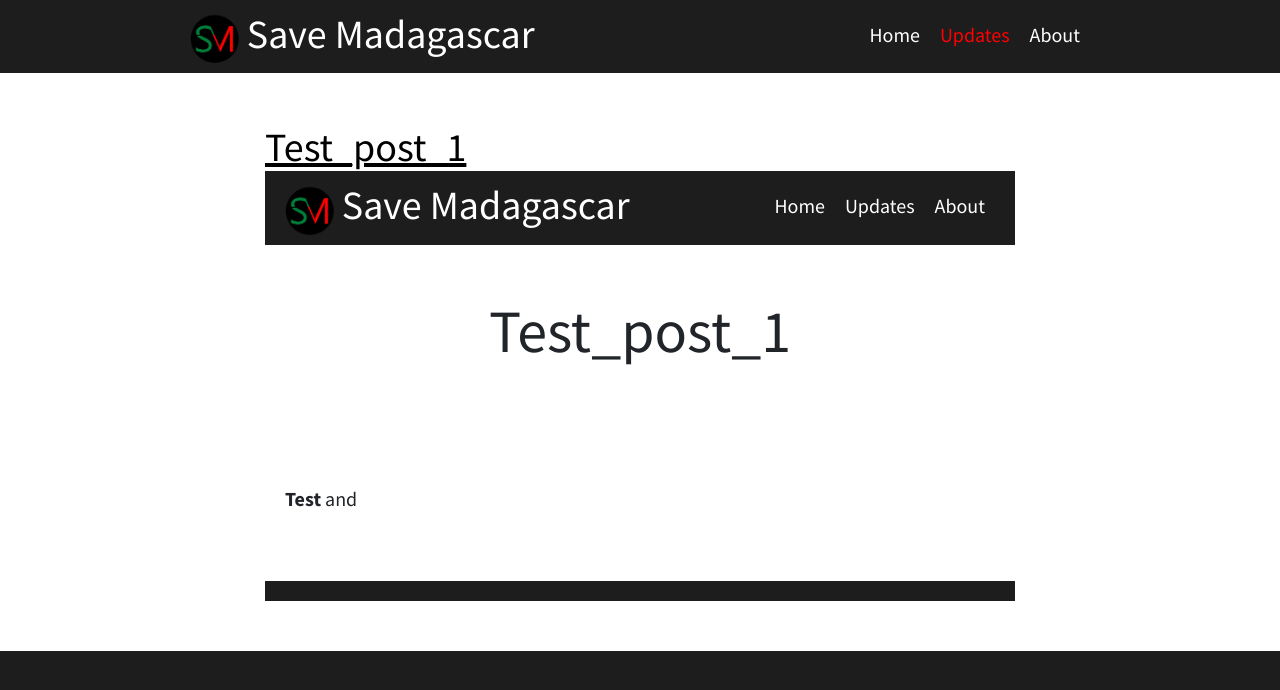
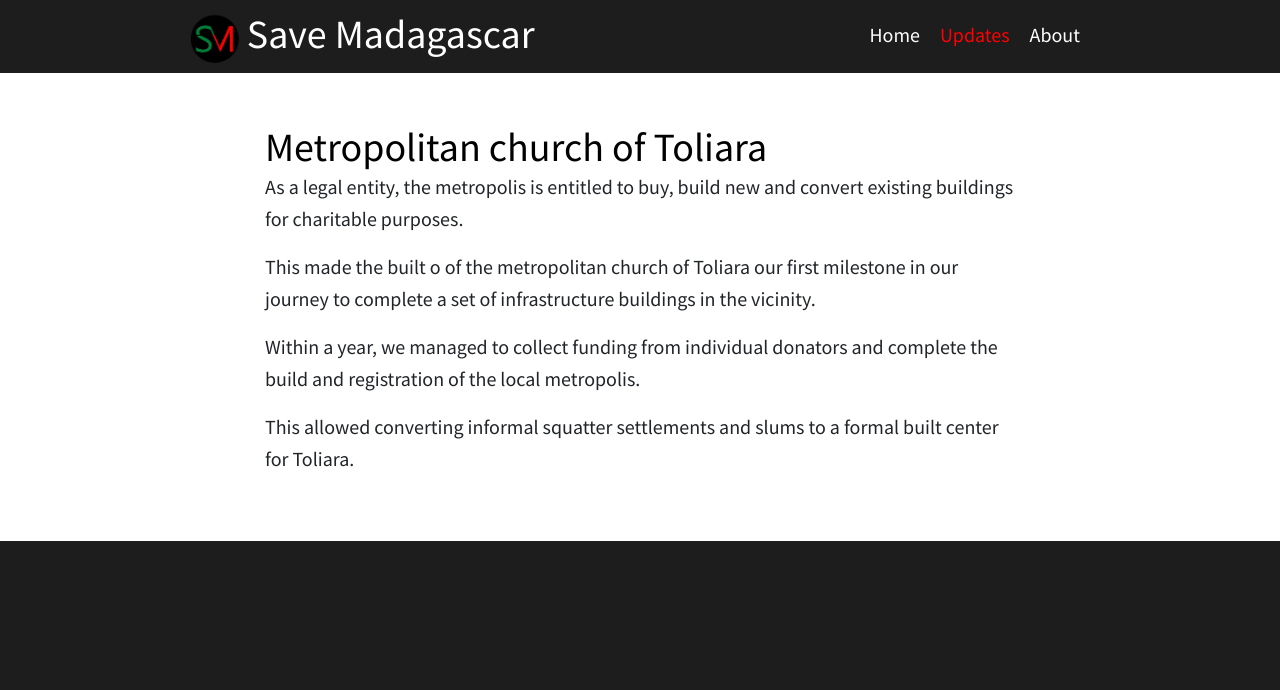
Before and after one commit to at07cm1/smadagascar_site, a Jekyll site: the page built from updates.html, in a window 1280 px wide. Shown: the top 690 px of the page. Built offline with Jekyll 4.4.1, drawn with Linux system fonts in a browser that asks for light colours.

Commit message:
First post

```diff
--- a/_posts/updates/2020-08-07-test_post_1.md
+++ b/_posts/updates/2020-08-07-test_post_1.md
@@ -1,7 +1,13 @@
 ---
-title: "Test_post_1"
+title: "Metropolitan church of Toliara"
 layout: post
 category: Updates
 ---
 
-**Test** and
+As a legal entity, the metropolis is entitled to buy, build new and convert existing buildings for charitable purposes.
+
+This made the built o of the metropolitan church of Toliara our first milestone in our journey to complete a set of infrastructure buildings in the vicinity.
+
+Within a year, we managed to collect funding from individual donators and complete the build and registration of the local metropolis.
+
+This allowed converting informal squatter settlements and slums to a formal built center for Toliara.
--- a/updates.html
+++ b/updates.html
@@ -9,8 +9,8 @@ navigation_weight: 2
 		{% for post in site.posts %}
 			{% if post.category == "Updates" %}
 				<div class="blog-post spacing">
-					<h1><a href="{{ post.url }}">{{ post.title }}</a></h1>
-					<div>{{ post }}</div>
+					<h1><a style="text-decoration:none" href="{{ post.url }}">{{ post.title }}</a></h1>
+					<div>{{ post.content }}</div>
 				</div>
 			{% endif %}
 		{% endfor %}
```
Also changed, not shown: _layouts/post.html (+0 -9 lines).
